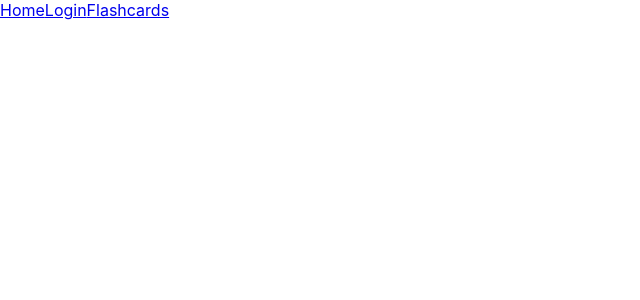
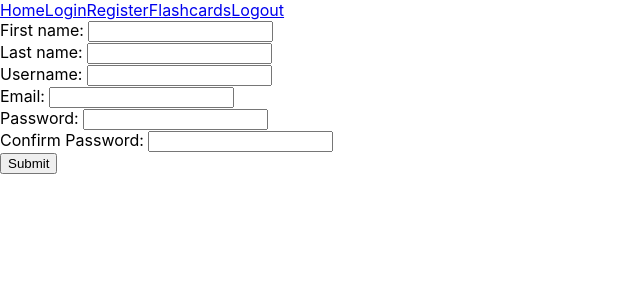
Before and after one commit to SatwikJha2003/Revision-Mate, a React (Create React App) app in the folder frontend/: page /register in a window 1280 px wide. Before the commit this address had no page. Shown: the top 300 px of the page, without its empty margins (0-640 px from the left). Built offline with nearby package versions, Linux system fonts and the light colour scheme.

Commit message:
feat: Register

```diff
--- a/frontend/src/App.js
+++ b/frontend/src/App.js
@@ -5,7 +5,10 @@ import { persistStore } from "redux-persist";
 import { PersistGate } from "redux-persist/integration/react"
 import axios from "axios";
 import store from "./store";
+
 import Login from "./containers/login";
+import Register from "./containers/register";
+import Logout from "./containers/logout";
 import Flashcards from "./containers/flashcards";
 import NavBar from "./components/navbar";
 
@@ -20,7 +23,9 @@ function App() {
           <Routes>
             <Route exact path="/" element="App.js" />
             <Route path="/login" element={<Login />} />
+            <Route path="/register" element={<Register />} />
             <Route path="/flashcards" element={<Flashcards />} />
+            <Route path="/logout" element={<Logout />}/>
           </Routes>
         </Router>
       </PersistGate>
--- a/frontend/src/components/navbar.js
+++ b/frontend/src/components/navbar.js
@@ -6,7 +6,9 @@ function NavBar() {
 		<nav>
 			<NavLink to="/">Home</NavLink>
 			<NavLink to="/login">Login</NavLink>
+			<NavLink to="/register">Register</NavLink>
 			<NavLink to="/flashcards">Flashcards</NavLink>
+			<NavLink to="/logout">Logout</NavLink>
 		</nav>
 	)
 }
--- a/frontend/src/containers/login.js
+++ b/frontend/src/containers/login.js
@@ -10,19 +10,19 @@ function Login() {
 
   const handleForm = (event) => {
     event.preventDefault();
-    dispatch(
-      login({
-        name: "hello",
-        loggedIn: true
-      })
-    )
     var formData = new FormData(event.target);
     axios.post("/login/", formData, {
       headers: {
         "Content-Type": "multipart/form-data",
         "X-CSRFToken": formData.get("csrf-token")
       }
-    }).then(response => console.log(response));
+    }).then(response => console.log(response))
+    .then(dispatch(
+      login({
+        name: "hello",
+        loggedIn: true
+      })
+    ));
   }
 
   return (
--- /dev/null
+++ b/frontend/src/containers/logout.js
@@ -0,0 +1,40 @@
+import React, { useEffect, useCallback } from "react";
+import { useDispatch } from "react-redux";
+import { logout } from "../features/manageAccount";
+import axios from "axios";
+import CSRF from "../components/csrfGetter";
+import Redirect from "../components/redirect";
+
+function Logout() {
+
+  const dispatch = useDispatch();
+
+  const getCSRF = () => {
+    let cookieValue = null;
+    /*Code referenced directly from official Django docs*/
+    if (document.cookie && document.cookie !== '') {
+      const cookies = document.cookie.split(';');
+      for (let i = 0; i < cookies.length; i++) {
+        const cookie = cookies[i].trim();
+        if (cookie.substring(0,10) === ('csrftoken=')) {
+          cookieValue = decodeURIComponent(cookie.substring(10));
+          return cookieValue;
+        }
+      }
+    }
+  }
+
+  useEffect(() => {
+    const cookie = CSRF;
+    const session = JSON.stringify({'withCredentials': true});
+    axios.post("/logout/", session,{
+      headers: {
+        "X-CSRFToken": getCSRF(),
+      }
+    }).then(dispatch(logout()));
+  }, []);
+
+  return <Redirect />;
+}
+
+export default Logout;
--- /dev/null
+++ b/frontend/src/containers/register.js
@@ -0,0 +1,49 @@
+import React, { useEffect, useState } from "react";
+import { useNavigate } from "react-router-dom";
+import axios from "axios";
+import CSRF from "../components/csrfGetter";
+
+function Register() {
+
+  const navigate = useNavigate();
+  const [errorMessage, setErrorMessage] = useState("");
+  const handleForm = (event) => {
+    event.preventDefault();
+    var formData = new FormData(event.target);
+    axios.post("/register/", formData, {
+      headers: {
+        "Content-Type": "multipart/form-data",
+        "X-CSRFToken": formData.get("csrf-token")
+      }
+    }).then(response => {
+      if (response.data === "Okay")
+        navigate("/login");
+      else
+        setErrorMessage(response.data);
+    })
+  }
+
+  return (
+    <div>
+      <form id="register_form" onSubmit={handleForm}>
+        <CSRF />
+        <label htmlFor="first_name">First name: </label>
+        <input type="text" name="first_name"/><br/>
+        <label htmlFor="last_name">Last name: </label>
+        <input type="text" name="last_name"/><br/>
+        <label htmlFor="username">Username: </label>
+        <input type="text" name="username"/><br/>
+        <label htmlFor="email">Email: </label>
+        <input type="email" name="email"/><br/>
+        <label htmlFor="password_one">Password: </label>
+        <input type="password" name="password_one"/><br/>
+        <label htmlFor="password_two">Confirm Password: </label>
+        <input type="password" name="password_two"/><br/>
+        <button type="submit">Submit<br/></button>
+      </form>
+      <div>{errorMessage}</div>
+    </div>
+  );
+}
+
+export default Register;
--- a/frontend/src/store.js
+++ b/frontend/src/store.js
@@ -15,17 +15,21 @@ import rootReducer from "./reducers";
 const persistConfig = {
   key: "root",
   version: 1,
+  timeout: 3000,
   storage,
 }
 
 const persistedReducer = persistReducer(persistConfig, rootReducer);
 
-export default configureStore({
-	reducer: persistedReducer,
-	middlware: (getDefaultMiddleware) =>
-		getDefaultMiddleware({
-			serializableCheck: {
-				ignoredActions: [FLUSH, REHYDRATE, PAUSE, PERSIST, PURGE, REGISTER],
-			},
-		}),
-});
+/*From Redux Toolkit official documentation:
+https://redux-toolkit.js.org/usage/usage-guide#working-with-non-serializable-data*/
+const store = configureStore({
+  reducer: persistedReducer,
+  middleware: getDefaultMiddleware => getDefaultMiddleware({
+    serializableCheck: {
+      ignoredActions: [FLUSH, REHYDRATE, PAUSE, PERSIST, PURGE, REGISTER]
+    }
+  })
+})
+
+export default store;
```
Also changed, not shown: 1 other file (tests, documents, lock files or other folders).
